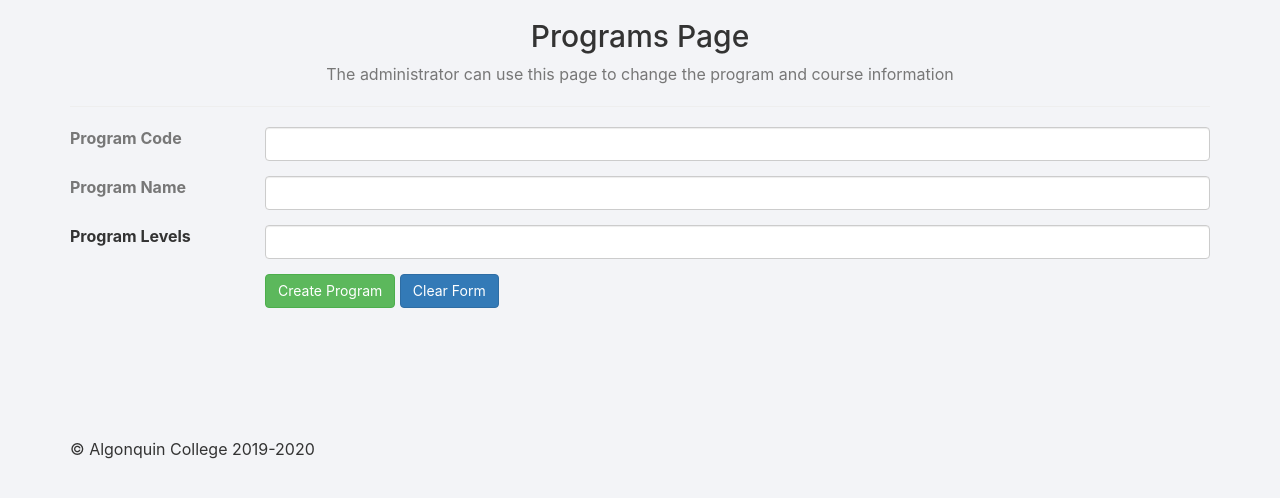
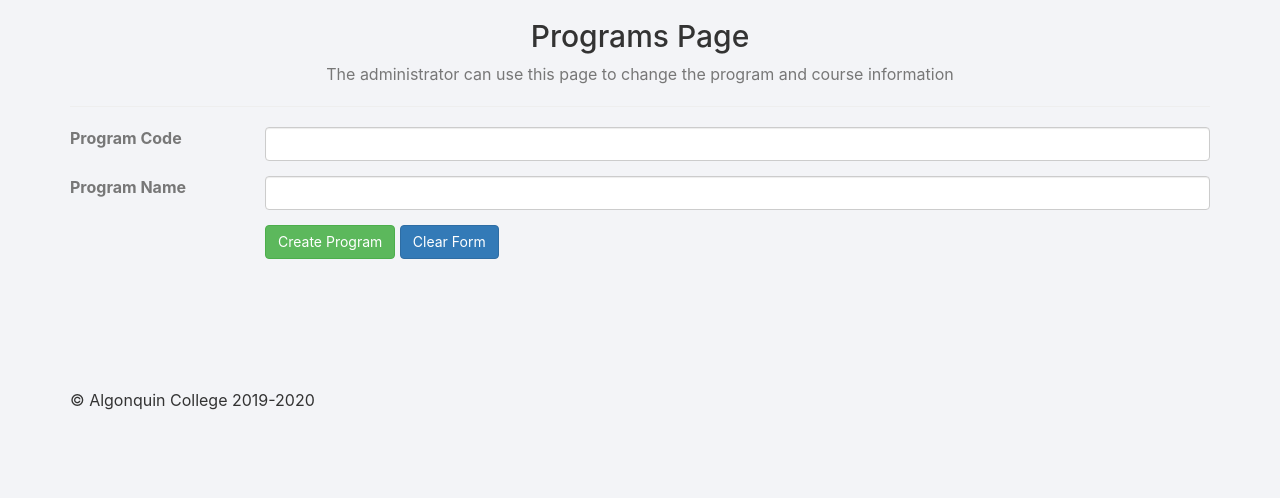
Before and after one commit to deep2sunny/ACCM8, a Flask app: page /administrator/programs in a window 1280 px wide. Shown: the part 60-558 px from the top of the page. Run offline with Flask 2, Linux system fonts and the light colour scheme; data that the repository does not hold is empty; some libraries are stand-ins or nearby versions.

Commit message:
Removed number of levels
Levels will be specified in the DB table program

```diff
--- a/programs.py
+++ b/programs.py
@@ -9,9 +9,9 @@ programsBlueprint = Blueprint("programs", __name__, static_folder="static", temp
 def programs():
 
     rows = readAllProgramsOffered()
-    codes, names, levels = seperateProgramData(rows)
+    codes, names= seperateProgramData(rows)
 
-    return render_template("programs.html",codes=codes, names=names, levels=levels)
+    return render_template("programs.html",codes=codes, names=names)
 
 
 
@@ -22,12 +22,11 @@ def createProgram():
 
         programCode = request.form["programCode"]
         programName = request.form["programName"]
-        programLevels = request.form["programLevels"]
 
         if checkIfProgramOfferedExists(programCode):
             return jsonify(status="0", message="The specified program already exists")
 
-        createProgramOfferingQuery(programCode, programName, programLevels)
+        createProgramOfferingQuery(programCode, programName)
 
         return jsonify(status="1", message="Successfully added new program")
 
@@ -55,14 +54,13 @@ def updateProgram():
         programCode = request.json['programCode']
         programName = request.json['programName']
         oldProgramCode = request.json['oldProgramCode']
-        programLevels = request.json['programLevels']
 
         programVersionsExist = checkIfProgramVersionsExistQuery(oldProgramCode)
 
         if programVersionsExist:
             return jsonify(status="0", message="The Program has multiple year versions, it's information cannot be updated at this point")
 
-        updateProgramInfoQuery(programCode, programName, programLevels)
+        updateProgramInfoQuery(programCode, programName)
 
         return jsonify(status="1", message="Program was successfully updated")
 
@@ -85,34 +83,32 @@ def createCursor():
 def seperateProgramData(rows):
     codes = []
     names = []
-    levels = []
 
     for i in range(len(rows)):
         codes.append(rows[i][0])
         names.append(rows[i][1])
-        levels.append(rows[i][2])
 
-    return codes, names, levels
+    return codes, names
 
 
 
-def createProgramOfferingQuery(programCode, programName, programLevels):
+def createProgramOfferingQuery(programCode, programName):
 
     con = createCursor()
     cursor = con.cursor()
-    query = f"""INSERT INTO program_offered(program_code, program_name, levels)
-            VALUES('{programCode}','{programName}', '{programLevels}');"""
+    query = f"""INSERT INTO program_offered(program_code, program_name)
+            VALUES('{programCode}','{programName}');"""
 
     cursor.execute(query)
     con.commit()
     con.close()
 
 
-def updateProgramInfoQuery(programCode, programName, programLevels):
+def updateProgramInfoQuery(programCode, programName):
     con = createCursor()
     query = f"""
             UPDATE program_offered
-            SET program_code = '{programCode}', program_name = '{programName}', levels = '{programLevels}'
+            SET program_code = '{programCode}', program_name = '{programName}'
             WHERE program_code = '{programCode}';
             """
     cursor = con.cursor()
--- a/static/programs.js
+++ b/static/programs.js
@@ -22,11 +22,6 @@ $(document).ready(function () {
         $('.programCodeEditInputTag').eq(_index).show();
         $('.programCodeEditInputTag').eq(_index).val(codeValue);
 
-        var levelsValue = $('.programLevelsSpan').eq(_index).html();
-        $('.programLevelsSpan').eq(_index).hide();
-        $('.programLevelsEditInputTag').eq(_index).show();
-        $('.programLevelsEditInputTag').eq(_index).val(levelsValue);
-
         $('.editBtn').eq(_index).hide();
         $('.deleteBtn').eq(_index).hide();
 
@@ -47,9 +42,6 @@ $(document).ready(function () {
 
         $('.programCodeSpan').eq(_index).show();
         $('.programCodeEditInputTag').eq(_index).hide();
-
-        $('.programLevelsSpan').eq(_index).show();
-        $('.programLevelsEditInputTag').eq(_index).hide();
 
         $('.editBtn').eq(_index).show();
         $('.deleteBtn').eq(_index).show();
@@ -77,23 +69,16 @@ $(document).ready(function () {
 
         var programName = $('.programNameEditInputTag').eq(_index).val();
 
-        var programLevels = $('.programLevelsEditInputTag').eq(_index).val();
-
-        if (programCode == "" || programName == "" || programLevels == "") {
+        if (programCode == "" || programName == "") {
             $('#errorConfirmation').show();
             $('#errorConfirmation').html("All the form fields must be filled out");
-        }
-        else if(programLevels < 0 || Number.isInteger(parseInt(programLevels)) == false || programLevels % 1 !== 0 ){
-            $('#errorConfirmation').show();
-            $('#errorConfirmation').html("Please enter a valid entry for number of levels");
         }
         else {
 
             requestData = {
                 oldProgramCode: oldProgramCode,
                 programCode: programCode,
-                programName: programName,
-                programLevels: programLevels
+                programName: programName
             };
 
             $.ajax({
@@ -109,11 +94,9 @@ $(document).ready(function () {
 
                             $('.programCodeEditInputTag').eq(_index).val(programCode);
                             $('.programNameEditInputTag').eq(_index).val(programName);
-                            $('.programLevelsEditInputTag').eq(_index).val(programLevels);
 
                             $('.programCodeSpan').eq(_index).html(programCode);
                             $('.programNameSpan').eq(_index).html(programName);
-                            $('.programLevelsSpan').eq(_index).html(programLevels);
 
                             $('#sucessConfirmation').show();
                             $('#sucessConfirmation').html(response.message);
@@ -138,7 +121,7 @@ $(document).ready(function () {
 
     });
 
-    function addToDisplayTable(latestCode, latestName, latestLevels) {
+    function addToDisplayTable(latestCode, latestName) {
 
         var cell1 = $('<td>');
         var span = $('<span>').html(latestCode);
@@ -155,6 +138,7 @@ $(document).ready(function () {
 
         cell1.append(codeHiddenInputTag);
 
+        // ****
 
         var cell2 = $('<td>');
         var span = $('<span>').html(latestName);
@@ -171,22 +155,9 @@ $(document).ready(function () {
 
         cell2.append(nameHiddenInputTag);
 
+        // ***
+
         var cell3 = $('<td>');
-        var span = $('<span>').html(latestLevels);
-        span.attr("class", "programLevelsSpan");
-        cell3.append(span);
-        var levelsHiddenInputTag = $('<input>');
-        levelsHiddenInputTag.attr({
-            "type": "text",
-            "class": "form-control programLevelsEditInputTag",
-            "name": "editProgramLevels",
-            "style": "display:none;",
-            "value": latestLevels
-        });
-
-        cell3.append(levelsHiddenInputTag);
-
-        var cell4 = $('<td>');
 
         var editButton = $('<button>');
         editButton.html("Edit");
@@ -194,7 +165,7 @@ $(document).ready(function () {
             "type": "button",
             "class": "btn btn-primary editBtn"
         });
-        cell4.append(editButton);
+        cell3.append(editButton);
 
         // <button type="button" class="btn btn-primary saveBtn" style="display:none;">Save</button>
         var saveBtn = $('<button>');
@@ -205,9 +176,11 @@ $(document).ready(function () {
             "class": "btn btn-success saveBtn",
             "style": "display:none;"
         });
-        cell4.append(saveBtn);
+        cell3.append(saveBtn);
 
-        var cell5 = $('<td>');
+        // *****
+
+        var cell4 = $('<td>');
 
         var deleteButton = $('<button>');
         deleteButton.html("Delete");
@@ -215,7 +188,7 @@ $(document).ready(function () {
             "type": "button",
             "class": "btn btn-danger deleteBtn"
         });
-        cell5.append(deleteButton);
+        cell4.append(deleteButton);
 
         // <button type="button" class="btn btn-primary cancelBtn" style="display:none;">Cancel</button>
         var cancelBtn = $('<button>');
@@ -225,7 +198,7 @@ $(document).ready(function () {
             "class": "btn btn-primary cancelBtn",
             "style": "display:none;"
         });
-        cell5.append(cancelBtn);
+        cell4.append(cancelBtn);
 
 
         var row = $('<tr>');
@@ -233,7 +206,6 @@ $(document).ready(function () {
         row.append(cell2);
         row.append(cell3);
         row.append(cell4);
-        row.append(cell5);
 
         $('#tableBody').append(row);
 
@@ -243,21 +215,17 @@ $(document).ready(function () {
 
         programCode = $('#programCode').val();
         programName = $('#programName').val();
-        programLevels = parseFloat($('#programLevels').val());
+
 
         $('#sucessConfirmation').hide();
         $('#errorConfirmation').hide();
 
-        console.log(programLevels);
 
-        if (programCode == "" || programName == "" || programLevels == "") {
+        if (programCode == "" || programName == "" ) {
             $('#errorConfirmation').show();
             $('#errorConfirmation').html("All the form fields must be filled out");
         }
-        else if(programLevels < 0 || Number.isInteger(parseInt(programLevels)) == false || programLevels % 1 !== 0 ){
-            $('#errorConfirmation').show();
-            $('#errorConfirmation').html("Please enter a valid entry for number of levels");
-        }
+
         else {
 
             $.ajax({
@@ -266,7 +234,6 @@ $(document).ready(function () {
                 data: {
                     programCode: programCode,
                     programName: programName,
-                    programLevels: programLevels
                 },
                 dataType: "json",
                 success: function (response) {
@@ -274,7 +241,7 @@ $(document).ready(function () {
                     if (response !== null) {
                         if (response.status == "1") {
 
-                            addToDisplayTable(programCode, programName, programLevels);
+                            addToDisplayTable(programCode, programName);
 
                             $("#clearBtn").click();
 
--- a/templates/programs.html
+++ b/templates/programs.html
@@ -27,12 +27,6 @@
             </div>
         </div>
         <div class="form-group row">
-            <label for="programLevels" class="col-sm-2 col-form-label">Program Levels</label>
-            <div class="col-sm-10">
-                <input type="text" class="form-control" id="programLevels" name="programLevels" required>
-            </div>
-        </div>
-        <div class="form-group row">
             <span class="col-sm-2 col-form-label"></span>
             <div class="col-sm-10">
                 <button type="submit" class="btn btn-success my-1" id="submitBtn">Create Program</button>
@@ -59,7 +53,6 @@
             <tr>
                 <th scope="col">Program Code</th>
                 <th scope="col">Program Name</th>
-                <th scope="col">Levels</th>
                 <th scope="col"></th>
                 <th scope="col"></th>
             </tr>
@@ -75,11 +68,6 @@
                 <td>
                     <span class="programNameSpan">{{ names[loop.index - 1]}}</span>
                     <input type="text" class="form-control programNameEditInputTag" name="editProgramName"
-                           style="display:none;">
-                </td>
-                <td>
-                    <span class="programLevelsSpan">{{ levels[loop.index - 1]}}</span>
-                    <input type="text" class="form-control programLevelsEditInputTag" name="editProgramLevels"
                            style="display:none;">
                 </td>
                 <td>
```
